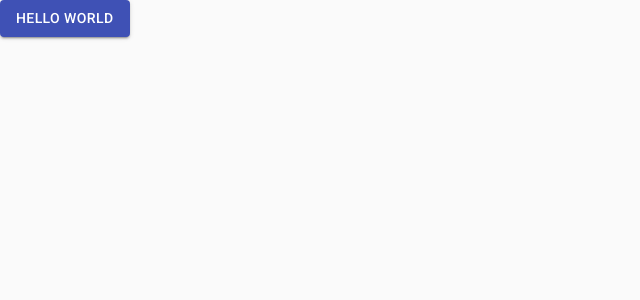
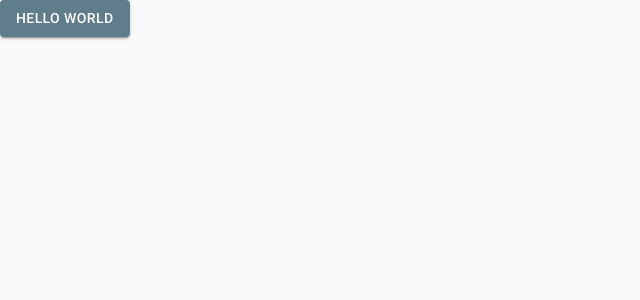
Before and after one commit to drod1000/portfolio-tracker-client, a React (Create React App) app: page / in a window 1280 px wide. Shown: the top 300 px of the page, without its empty margins (0-640 px from the left). Built offline with nearby package versions, Linux system fonts and the light colour scheme.

Commit message:
Adds mui theme

```diff
--- a/src/App.js
+++ b/src/App.js
@@ -1,13 +1,27 @@
 import React from 'react';
+import blueGrey from '@material-ui/core/colors/blueGrey';
+import cyan from '@material-ui/core/colors/cyan';
+import { createMuiTheme } from '@material-ui/core/styles';
+import { ThemeProvider } from '@material-ui/styles';
+
 import Button from '@material-ui/core/Button';
 
 import './App.css';
 
+const theme = createMuiTheme({
+  palette: {
+    primary: blueGrey,
+    secondary: cyan
+  },
+});
+
 function App() {
   return (
-    <Button variant="contained" color="primary">
-      Hello World
-    </Button>
+    <ThemeProvider theme={theme}>
+      <Button variant="contained" color="primary">
+        Hello World
+      </Button>
+    </ThemeProvider>
   );
 }
 
```
